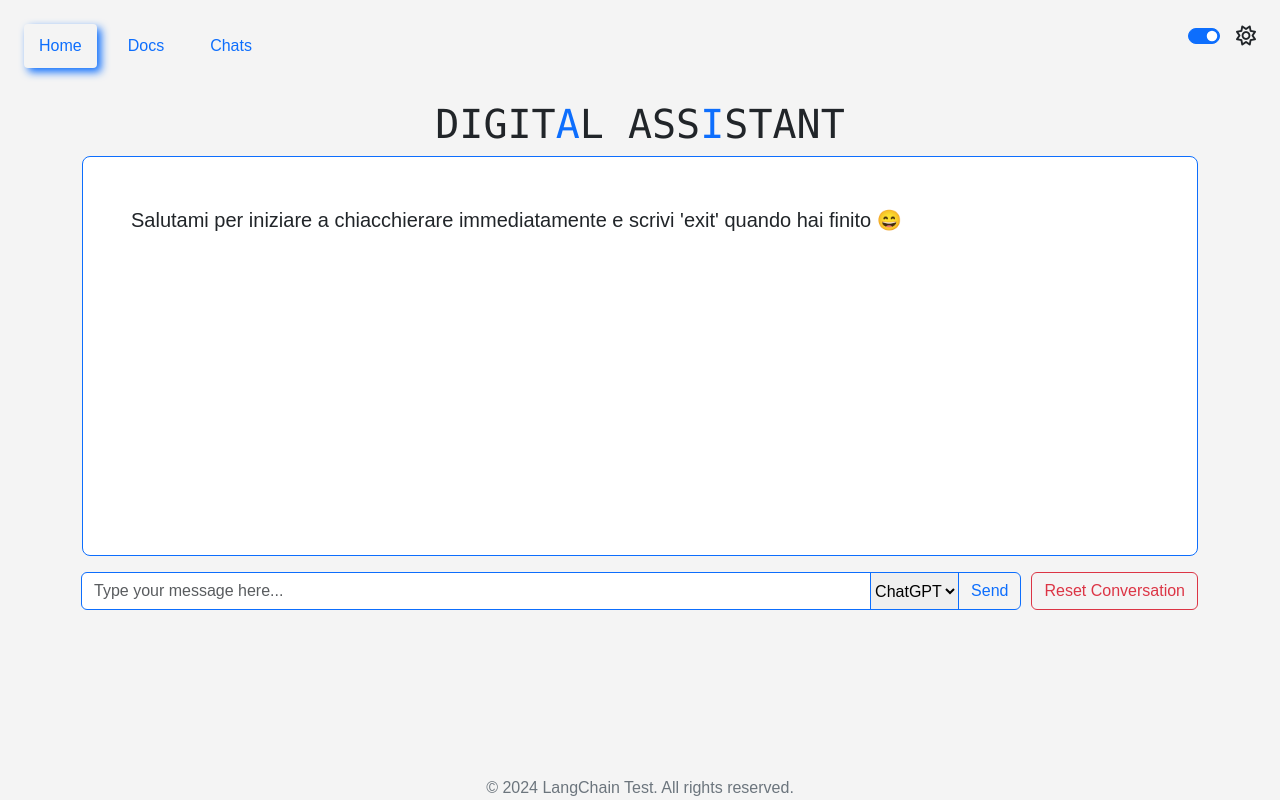
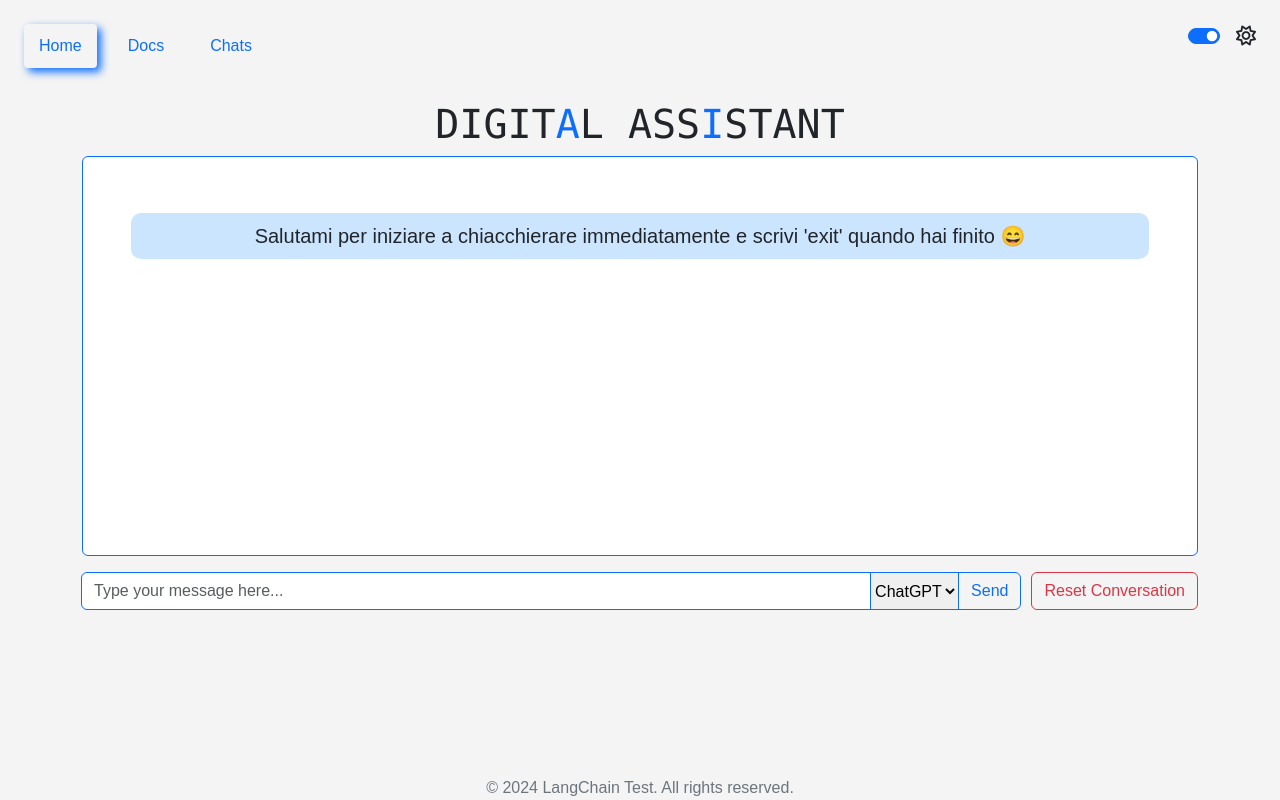
Before and after one commit to sarahelshark/LangChainChatBot, a Flask app: page / in a window 1280 px wide. Run offline with Flask 3, Linux system fonts and the light colour scheme; some libraries are stand-ins or nearby versions.

Commit message:
fix system messages ui

```diff
--- a/static/css/main.css
+++ b/static/css/main.css
@@ -9,7 +9,10 @@
   --transparent-scrollbar: #f4f4f400;
   --secondary-loader: rgba(0, 0, 0, 0.1);
   --primary-loader: #3498db;
+  --border-radius: 10px;
+  --padding: 10px;
 }
+
 body {
   font-family: Arial, sans-serif;
   background-color: var(--background-color);
@@ -29,6 +32,7 @@ footer {
   margin: 0;
   padding: 0;
 }
+
 footer p {
   margin: 0;
   padding: 0;
@@ -37,22 +41,83 @@ footer p {
 /* Chatbox Styles */
 .chatbox {
   background-color: var(--assistant-message-bg);
-  border-radius: 8px;
 }
 
+#placeholder {
+  text-align: center;
+
+  margin-top: .5rem;
+  margin-left: auto;
+  margin-bottom: 2rem;
+  padding: .5rem;
+  border-radius: var(--border-radius);
+  background-color: var(--user-message-bg);
+}
+.message-system {
+
+}
 /* Message Styles */
 .message {
   margin: 10px 0;
-  padding: 10px;
-  border-radius: 5px;
+  padding: var(--padding);
+  display: flex;
+  align-items: center;
+  margin-bottom: 10px;
+  max-width: 45%;
+  position: relative;
+  border-radius: var(--border-radius);
 }
+
+.message-system {
+  text-align: center;
+  max-width: 100%;
+  margin-top: .5rem;
+  margin-left: auto;
+  margin-bottom: 2rem;
+  padding: .5rem;
+  border-radius: var(--border-radius);
+  background-color: var(--user-message-bg);
+}
+
 .message.user {
   background-color: var(--user-message-bg);
   text-align: right;
+  justify-content: flex-end;
+  border-radius: var(--border-radius) var(--border-radius) 0 var(--border-radius);
+  align-self: flex-end;
+  margin-left: auto;
 }
+
 .message.assistant {
-  background-color: var(--assistant-message-bg);
+  background-color: var(--background-color);
   text-align: left;
+  justify-content: flex-start;
+  border-radius: var(--border-radius) var(--border-radius) var(--border-radius) 0;
+  align-self: flex-start;
+}
+
+/* Speech Arrow */
+.message.assistant::before,
+.message.user::before {
+  content: '';
+  position: absolute;
+  top: 100%;
+  border-width: 10px;
+  border-style: solid;
+}
+
+.message.assistant::before {
+  left: 0;
+  border-radius: 0% 100% 100% 0% / 100% 0% 100% 0%;
+  border-color: var(--background-color);
+  background-color: var(--background-color);
+}
+
+.message.user::before {
+  right: 0;
+  border-radius: 0% 0% 0% 100% / 0% 100% 0% 100%;
+  background-color: var(--user-message-bg);
+  border-color: var(--user-message-bg);
 }
 
 /* Hover and Active Styles */
@@ -63,26 +128,30 @@ footer p {
   padding: 10px 15px;
   border-radius: 4px;
 }
+
 .custom-hover-light:hover, .custom-hover-dark:hover {
   box-shadow: var(--box-shadow);
 }
+
 .active {
   box-shadow: var(--box-shadow);
 }
-
 
 /* Scrollbar Styles */
 ::-webkit-scrollbar {
   width: 12px;
 }
+
 ::-webkit-scrollbar-track {
   background: var(--transparent-scrollbar);
 }
+
 ::-webkit-scrollbar-thumb {
   background-color: var(--primary-color);
   border-radius: 10px;
   border: 3px solid var(--background-color);
 }
+
 ::-webkit-scrollbar-thumb:hover {
   background-color: var(--primary-darker);
 }
@@ -99,6 +168,7 @@ footer p {
   margin-top: .5rem;
   margin-right: 8px;
 }
+
 @keyframes spin {
   0% { transform: rotate(0deg); }
   100% { transform: rotate(360deg); }
--- a/static/js/main.js
+++ b/static/js/main.js
@@ -51,6 +51,12 @@
     function appendMessage(content, sender) {
         const messageElement = document.createElement("div");
         messageElement.className = `message ${sender}`;
+        if (sender === "system") {
+            messageElement.className = `message-system`;
+            setTimeout(() => {
+                messageElement.style.display = "none";
+            }, 7000);
+        }
         messageElement.innerText = content;
         chatbox.appendChild(messageElement);
         chatbox.scrollTop = chatbox.scrollHeight;
@@ -83,7 +89,7 @@
 
         appendMessage(input, "user");
         userInput.value = "";
-        placeholder.innerHTML = '';
+        placeholder.style.display = "none";
 
          // Show loader
         loader.classList.remove("d-none");
--- a/templates/docs.html
+++ b/templates/docs.html
@@ -14,7 +14,7 @@
     {% include 'navbar.html' %}
     <div class="container mt-2 " id="docs-container" role="main">
         <h1 id="digital-assistant-docs" class="text-center w-100 font-monospace text-uppercase">  <i class="fa fa-quote-left" aria-hidden="true"></i> Hello Docs!  <i class="fa fa-quote-right" aria-hidden="true"></i></h1>
-        <div id="readme-content" class="container border  border-primary p-5 mb-3 fs-5" style="height: 400px; overflow-y: auto;" aria-live="polite">
+        <div id="readme-content" class="container border  border-primary rounded p-5 mb-3 fs-5" style="height: 400px; overflow-y: auto;" aria-live="polite">
             <!-- Your README.md content will be rendered here -->
         </div>
     </div>
--- a/templates/main.html
+++ b/templates/main.html
@@ -2,10 +2,10 @@
     <h1 id="digital-assistant" class="text-center w-100 font-monospace text-uppercase">
         Digit<span class="text-primary">a</span>l Ass<span class="text-primary">i</span>stant
     </h1>
-    <div id="chatbox" class="chatbox border border-primary p-5 mb-3 text-dark fs-5" style="height: 400px; overflow-y: auto;" aria-live="polite">
-        <span id="placeholder" class="text-dark" >
+    <div id="chatbox" class="chatbox border border-primary p-5 mb-3 text-dark fs-5 rounded" style="height: 400px; overflow-y: auto;" aria-live="polite">
+        <div id="placeholder" class="text-dark" >
             Salutami per iniziare a chiacchierare immediatamente e scrivi 'exit' quando hai finito 😄
-        </span>
+        </div>
 
 
     </div>
```
